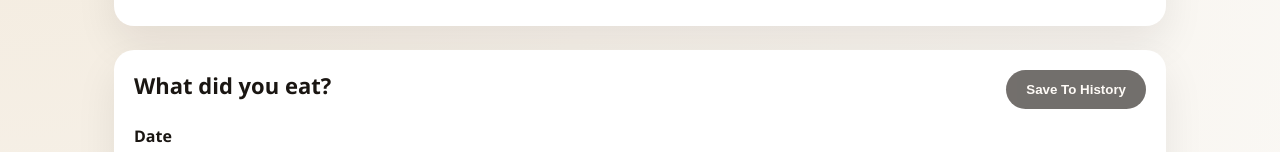
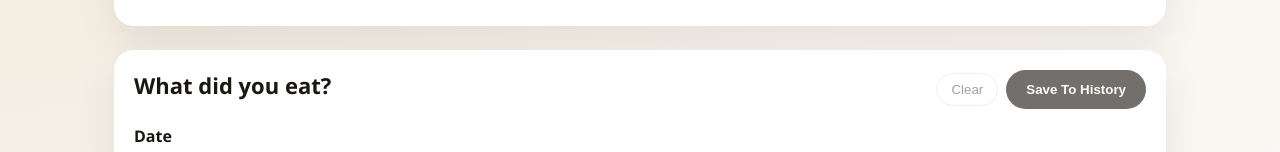
Before and after one commit to quark-zju/EatPlanner, a React (Vite) app: page / in a window 1280 px wide. Shown: the part 306-458 px from the top of the page. Built offline with nearby package versions, Linux system fonts and the light colour scheme; the HTML template or start-up script is replaced by a standard one.

Commit message:
Add clear draft button next to save action
Agent-Model: gpt-5.3-codex

```diff
--- a/src/components/tabs/TodayTab.tsx
+++ b/src/components/tabs/TodayTab.tsx
@@ -13,6 +13,7 @@ import {
 } from "../../state/appAtoms";
 import {
   addDraftFoodFromPantry,
+  clearDraftItems,
   removeDraftItem,
   selectPlanOptionToDraft,
   setDraftDate,
@@ -41,6 +42,7 @@ export default function TodayTab() {
   const generatePlans = generatePlanOptions;
   const selectOptionToDraft = selectPlanOptionToDraft;
   const addDraftFood = addDraftFoodFromPantry;
+  const clearDraft = clearDraftItems;
   const removeDraft = removeDraftItem;
   const submitDraft = submitDraftToHistory;
   const [localAvoidFoodIds, setLocalAvoidFoodIds] = useState<string[]>([]);
@@ -168,6 +170,15 @@ export default function TodayTab() {
       <section className="card">
         <div className="card__header">
           <h2>What did you eat?</h2>
+          <div className="inline-actions">
+            <button
+              className="ghost"
+              onClick={() => clearDraft()}
+              type="button"
+              disabled={!hasAnySelection}
+            >
+              Clear
+            </button>
             <button
               className="primary"
               onClick={() => submitDraft()}
@@ -176,6 +187,7 @@ export default function TodayTab() {
             >
               Save To History
             </button>
+          </div>
         </div>
         <div className="draft-controls">
           <label>
--- a/src/state/appDraftActions.ts
+++ b/src/state/appDraftActions.ts
@@ -203,6 +203,21 @@ export const removeDraftItem = (foodId: string, store?: StoreLike) => {
   });
 };
 
+export const clearDraftItems = (store?: StoreLike) => {
+  const s = withStore(store);
+  const state = s.get(appStateAtom);
+  s.set(appStateAtom, {
+    ...state,
+    todayDraft: {
+      ...state.todayDraft,
+      selectedOptionId: undefined,
+      items: [],
+      totals: calculateDraftTotals([]),
+    },
+  });
+  s.set(errorAtom, null);
+};
+
 export const submitDraftToHistory = (store?: StoreLike) => {
   const s = withStore(store);
   const state = s.get(appStateAtom);
```
Lines whose indentation alone changed are shown as unchanged.
